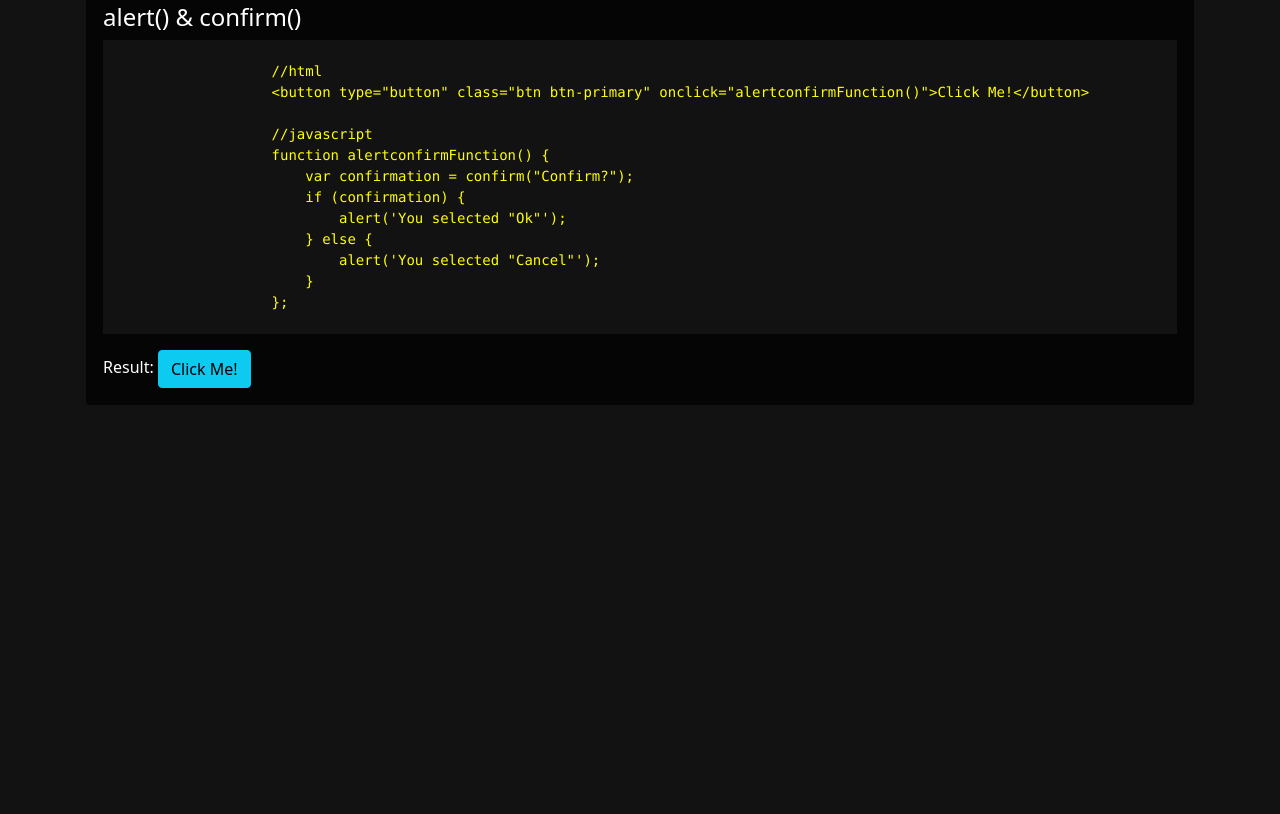
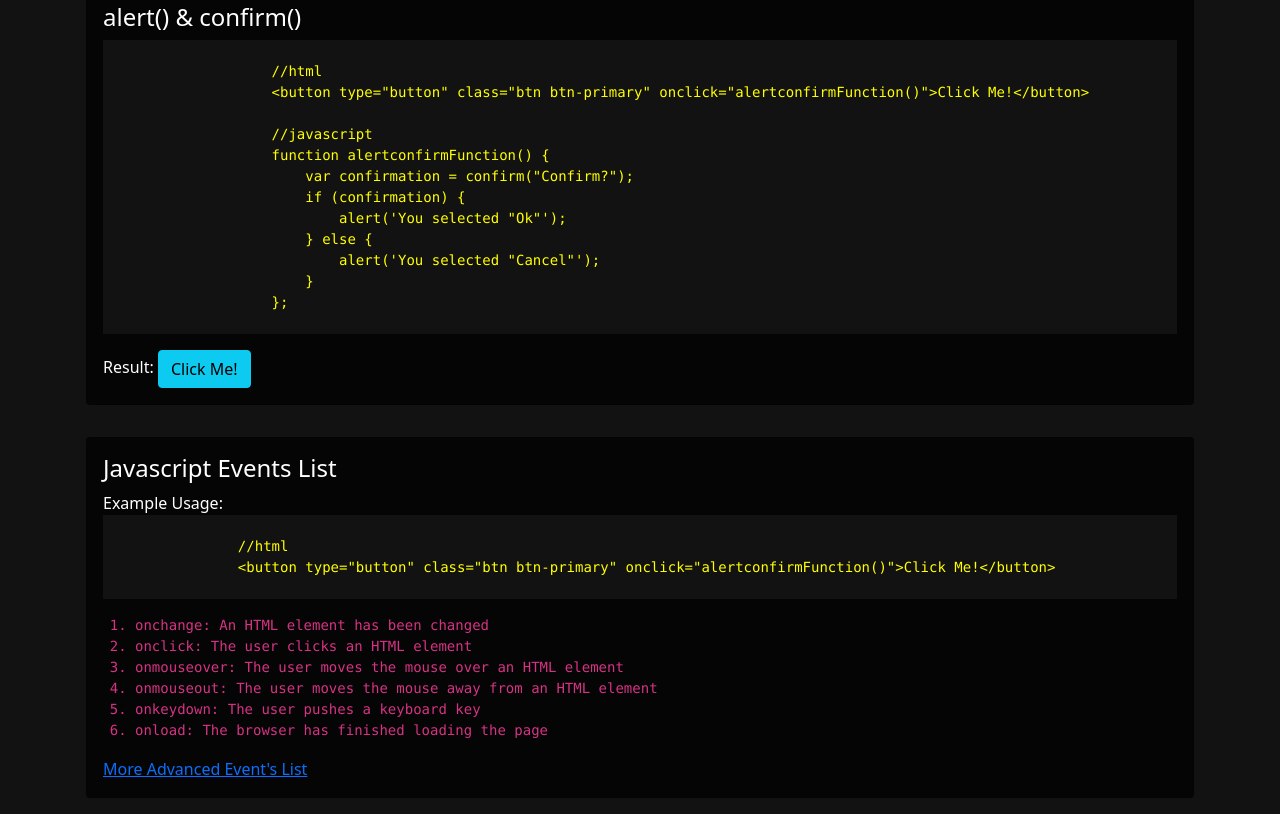
Before and after one commit to zunnurs01/javascript_project, a plain HTML site: page index.html in a window 1280 px wide. Shown: the part 1181-1995 px from the top of the page. Before the commit the page ends 1602 px from the top, so only its background shows below. Drawn offline with Linux system fonts and the light colour scheme.

Commit message:
add javascript events

```diff
--- a/css/style.css
+++ b/css/style.css
@@ -12,6 +12,7 @@ body{
 }
 
 .card.p-3 h4,
-.card.p-3 label {
+.card.p-3 label,
+.card.p-3 p {
     color: white;
 }
--- a/index.html
+++ b/index.html
@@ -98,6 +98,31 @@
             </div>
         </div>
     </div>
+
+    <div class="container p-3">
+        <div class="card p-3">
+            <h4>Javascript Events List</h4>
+            <label>Example Usage:</label>
+            <pre class="code"><code>
+                //html
+                &lt;button type="button" class="btn btn-primary" onclick="alertconfirmFunction()"&gt;Click Me!&lt;/button&gt;</code>
+            </pre>
+            <code>
+                <ol>
+                    <li>onchange: An HTML element has been changed</li>
+                    <li>onclick: The user clicks an HTML element</li>
+                    <li>onmouseover: The user moves the mouse over an HTML element</li>
+                    <li>onmouseout: The user moves the mouse away from an HTML element</li>
+                    <li>onkeydown: The user pushes a keyboard key</li>
+                    <li>onload: The browser has finished loading the page</li>
+                </ol>
+            </code>
+            <div class="col">
+                <a href="https://www.w3schools.com/jsref/dom_obj_event.asp">More Advanced Event's List</a>
+            </div>
+
+        </div>
+    </div>
     <script src="./js/learning.js"></script>
 
 </body>
```
